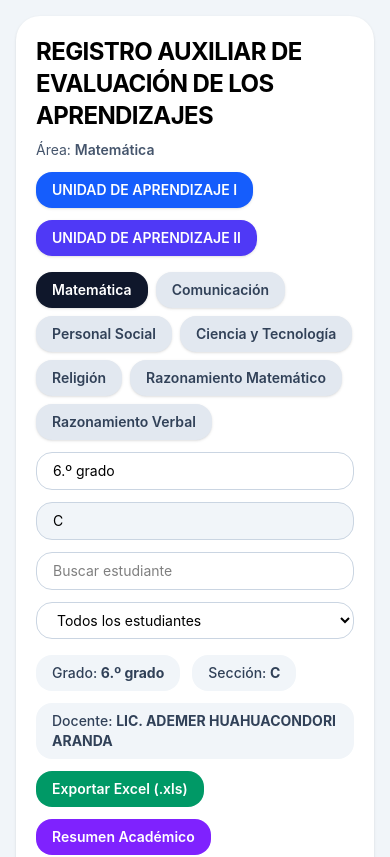
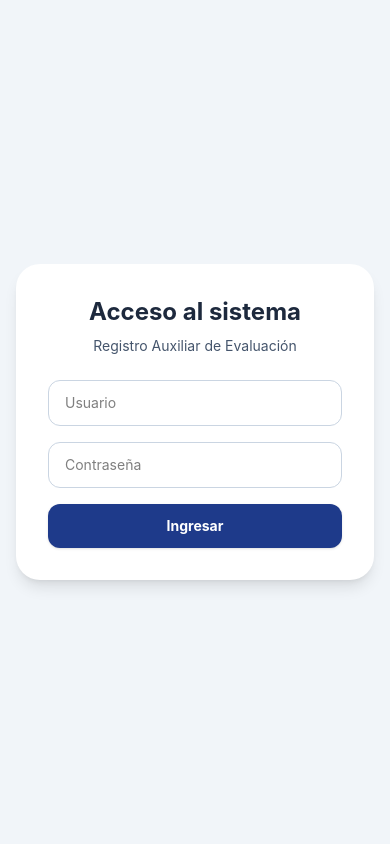
Before and after one commit to hademer-coder/registro-final-web, a React (Vite) app: page / in a window 390 px wide. Shown: the top 857 px of the page. Built offline with nearby package versions, Linux system fonts and the light colour scheme; the HTML template or start-up script is replaced by a standard one.

Commit message:
actualizar typescript

```diff
--- a/src/App.tsx
+++ b/src/App.tsx
@@ -1,7 +1,3 @@
-<div className="bg-blue-600 text-white p-5 text-2xl">
-  TAILWIND FUNCIONA
-</div>
-
 import React, { useMemo, useState } from "react";
 
 type Nivel = "" | "AD" | "A" | "B" | "C";
@@ -34,6 +30,7 @@ type ReporteEstudiante = {
   recomendaciones: string[];
   logroFinal1: Nivel;
   logroFinal2: Nivel;
+  reporteIA?: string;
 };
 type UnidadAprendizaje = {
   codigo: "U1" | "U2";
@@ -861,12 +858,14 @@ function StudentReportModal({
   student,
   report,
   area,
+  loadingIA,
   onClose,
 }: {
   open: boolean;
   student: Student | null;
   report: ReporteEstudiante | null;
   area: AreaKey;
+  loadingIA: boolean;
   onClose: () => void;
 }) {
   if (!open || !student || !report) return null;
@@ -891,6 +890,16 @@ function StudentReportModal({
           </div>
         </div>
         <div className="mt-4 space-y-3 text-sm text-slate-700">
+          {loadingIA ? (
+            <div className="rounded-2xl border border-blue-200 bg-blue-50 p-4 text-blue-800">
+              Generando reporte con inteligencia artificial...
+            </div>
+          ) : report.reporteIA ? (
+            <div className="whitespace-pre-line rounded-2xl border border-slate-200 bg-slate-50 p-4 leading-relaxed text-slate-800">
+              {report.reporteIA}
+            </div>
+          ) : (
+            <>
               <div>
                 <div className="font-semibold">Logros</div>
                 <ul className="list-disc pl-5">{report.logros.map((item, i) => <li key={"l" + i}>{item}</li>)}</ul>
@@ -903,6 +912,8 @@ function StudentReportModal({
                 <div className="font-semibold">Recomendaciones</div>
                 <ul className="list-disc pl-5">{report.recomendaciones.map((item, i) => <li key={"r" + i}>{item}</li>)}</ul>
               </div>
+            </>
+          )}
         </div>
         <div className="mt-6 text-right">
           <button type="button" onClick={onClose} className="rounded-xl bg-slate-900 px-4 py-2 text-sm font-semibold text-white">
@@ -1437,6 +1448,10 @@ function ResumenAcademicoModal({
 }
 
 export default function App() {
+  const [loginOk, setLoginOk] = useState(false);
+  const [usuario, setUsuario] = useState("");
+  const [password, setPassword] = useState("");
+  const [errorLogin, setErrorLogin] = useState("");
   const [mostrarInfo, setMostrarInfo] = useState(false);
   const [mostrarUnidad, setMostrarUnidad] = useState(false);
   const [unidadActiva, setUnidadActiva] = useState<UnidadAprendizaje | null>(null);
@@ -1449,6 +1464,8 @@ export default function App() {
   const [filtroRiesgo, setFiltroRiesgo] = useState<FiltroRiesgo>("todos");
   const [studentReportOpen, setStudentReportOpen] = useState(false);
   const [selectedStudent, setSelectedStudent] = useState<Student | null>(null);
+  const [reporteIA, setReporteIA] = useState<string>("");
+  const [loadingReporteIA, setLoadingReporteIA] = useState(false);
   const [notaMasiva, setNotaMasiva] = useState<Exclude<Nivel, "">>("A");
   const [mostrarResumenAcademico, setMostrarResumenAcademico] = useState(false);
 
@@ -1475,9 +1492,42 @@ export default function App() {
     setMostrarUnidad(true);
   };
 
-  const openStudentReport = (student: Student) => {
+  const openStudentReport = async (student: Student) => {
     setSelectedStudent(student);
+    setReporteIA("");
     setStudentReportOpen(true);
+
+    const reporteBase = buildStudentReportLocal(registros[student.id], area);
+    const apiUrl = (globalThis as typeof globalThis & { __OPENAI_REPORT_API_URL__?: string }).__OPENAI_REPORT_API_URL__;
+
+    if (!apiUrl) return;
+
+    try {
+      setLoadingReporteIA(true);
+      const response = await fetch(apiUrl, {
+        method: "POST",
+        headers: { "Content-Type": "application/json" },
+        body: JSON.stringify({
+          estudiante: student.nombre,
+          area,
+          grado,
+          seccion,
+          logroFinal1: reporteBase.logroFinal1,
+          logroFinal2: reporteBase.logroFinal2,
+          logros: reporteBase.logros,
+          dificultades: reporteBase.dificultades,
+          recomendaciones: reporteBase.recomendaciones,
+        }),
+      });
+
+      if (!response.ok) throw new Error("No se pudo generar el reporte con IA");
+      const data = await response.json();
+      setReporteIA(String(data.reporte || data.texto || ""));
+    } catch {
+      setReporteIA("No se pudo generar el reporte con inteligencia artificial. Se mantiene el reporte automático local.");
+    } finally {
+      setLoadingReporteIA(false);
+    }
   };
 
   const updateNivel = (studentId: number, unidad: UnidadKey, index: number, value: Nivel) => {
@@ -1507,7 +1557,62 @@ export default function App() {
     setRegistros(createInitialState());
   };
 
-  const currentReport = selectedStudent ? buildStudentReportLocal(registros[selectedStudent.id], area) : null;
+  const currentReport = selectedStudent
+    ? { ...buildStudentReportLocal(registros[selectedStudent.id], area), reporteIA }
+    : null;
+
+  const ingresar = () => {
+    if (usuario === "ademer" && password === "1234") {
+      setLoginOk(true);
+      setErrorLogin("");
+      return;
+    }
+    setErrorLogin("Usuario o contraseña incorrectos");
+  };
+
+  if (!loginOk) {
+    return (
+      <div className="flex min-h-screen items-center justify-center bg-slate-100 p-4">
+        <div className="w-full max-w-md rounded-3xl bg-white p-8 shadow-lg">
+          <h1 className="text-center text-2xl font-bold text-slate-800">
+            Acceso al sistema
+          </h1>
+          <p className="mt-2 text-center text-sm text-slate-600">
+            Registro Auxiliar de Evaluación
+          </p>
+
+          <div className="mt-6 space-y-4">
+            <input
+              value={usuario}
+              onChange={(e) => setUsuario(e.target.value)}
+              placeholder="Usuario"
+              className="w-full rounded-xl border border-slate-300 px-4 py-3 text-sm outline-none"
+            />
+
+            <input
+              type="password"
+              value={password}
+              onChange={(e) => setPassword(e.target.value)}
+              placeholder="Contraseña"
+              className="w-full rounded-xl border border-slate-300 px-4 py-3 text-sm outline-none"
+            />
+
+            {errorLogin && (
+              <p className="text-sm font-medium text-red-600">{errorLogin}</p>
+            )}
+
+            <button
+              type="button"
+              onClick={ingresar}
+              className="w-full rounded-xl bg-[#1E3A8A] px-4 py-3 text-sm font-bold text-white shadow"
+            >
+              Ingresar
+            </button>
+          </div>
+        </div>
+      </div>
+    );
+  }
 
   console.assert(valueToNivel(3.6) === "AD", "3.6 debe devolver AD");
   console.assert(valueToNivel(2.6) === "A", "2.6 debe devolver A");
@@ -1521,13 +1626,20 @@ export default function App() {
         <div className="rounded-3xl bg-white p-5 shadow-sm">
           <div className="flex flex-col gap-4 lg:flex-row lg:items-end lg:justify-between">
             <div>
-              <h1 className="text-2xl font-bold tracking-tight md:text-4xl">
+              <div>
+                <h1 className="text-center text-2xl font-bold tracking-tight md:text-4xl">
                   REGISTRO AUXILIAR DE EVALUACIÓN DE LOS APRENDIZAJES
                 </h1>
+
+                <p className="mt-1 text-center text-sm font-semibold text-slate-600">
+                  Por ADEMER HUAHUACONDORI ARANDA - Diseñador de Aprendizajes
+                </p>
                 <p className="mt-2 text-sm text-slate-600 md:text-base">
                   Área: <span className="font-semibold">{area}</span>
                 </p>
-              <div className="mt-3 flex flex-wrap gap-3">
+              </div>
+
+              <div className="mt-3 flex flex-wrap justify-center gap-3 lg:justify-start">
                 <button
                   type="button"
                   onClick={() => openUnidad("U1")}
@@ -1543,8 +1655,6 @@ export default function App() {
                   UNIDAD DE APRENDIZAJE II
                 </button>
               </div>
-            </div>
-            <div className="space-y-3">
               <div className="flex flex-wrap gap-2">
                 {([
                   "Matemática",
@@ -1796,6 +1906,7 @@ export default function App() {
         student={selectedStudent}
         report={currentReport}
         area={area}
+        loadingIA={loadingReporteIA}
         onClose={() => setStudentReportOpen(false)}
       />
       <ResumenAcademicoModal
```
Lines whose indentation alone changed are shown as unchanged.
